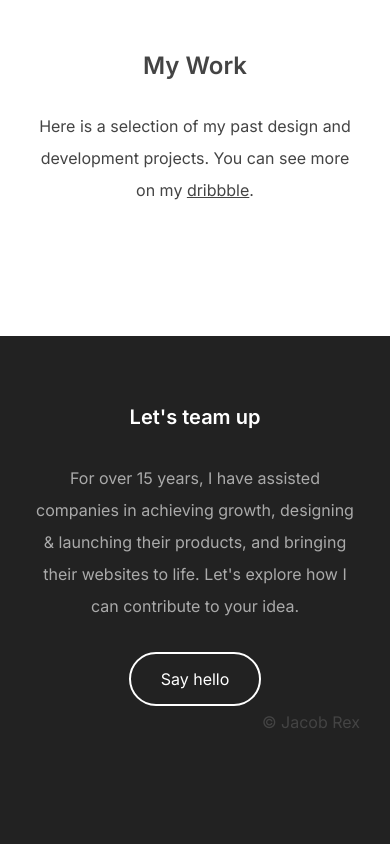
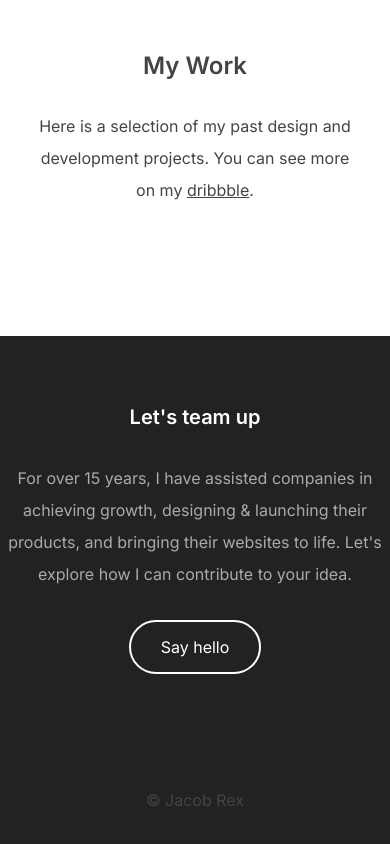
Before and after one commit to JacobRex/jacobrexcom, a Nuxt app: page / in a window 390 px wide. Shown: the part 933-1777 px from the top of the page. Before the commit the page ends 1721 px from the top, so only its background shows below. Built offline with nearby package versions, Linux system fonts and the light colour scheme.

Commit message:
style(footer): tweaks for mobile web

```diff
--- a/components/Footer.vue
+++ b/components/Footer.vue
@@ -26,7 +26,6 @@
 <style lang="scss">
 .footer {
   margin-top: $space-lg;
-  padding: $space-lg 0;
   text-align: center;
   background: $gray-dark;
 
@@ -39,6 +38,7 @@
   &__container {
     @include container;
     max-width: $width-md;
+    padding: $space-lg 0;
 
     @media(min-width: $screen-lg) {
       padding: $space-xl 0;
@@ -67,6 +67,13 @@
     display: flex;
     align-items: center;
     justify-content: space-between;
+    flex-direction: column;
+    gap: $space-md;
+    padding: $space-md;
+
+    @media(min-width: $screen-md) {
+      flex-direction: row;
+    }
   }
 }
 </style>
```
